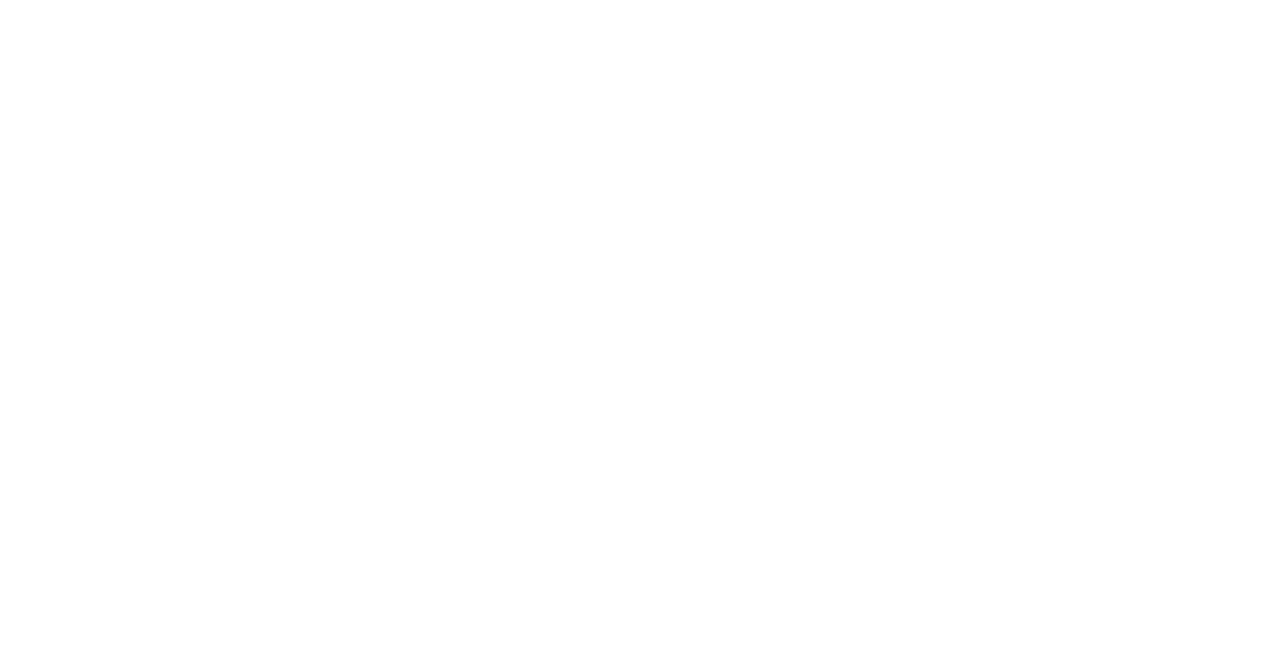
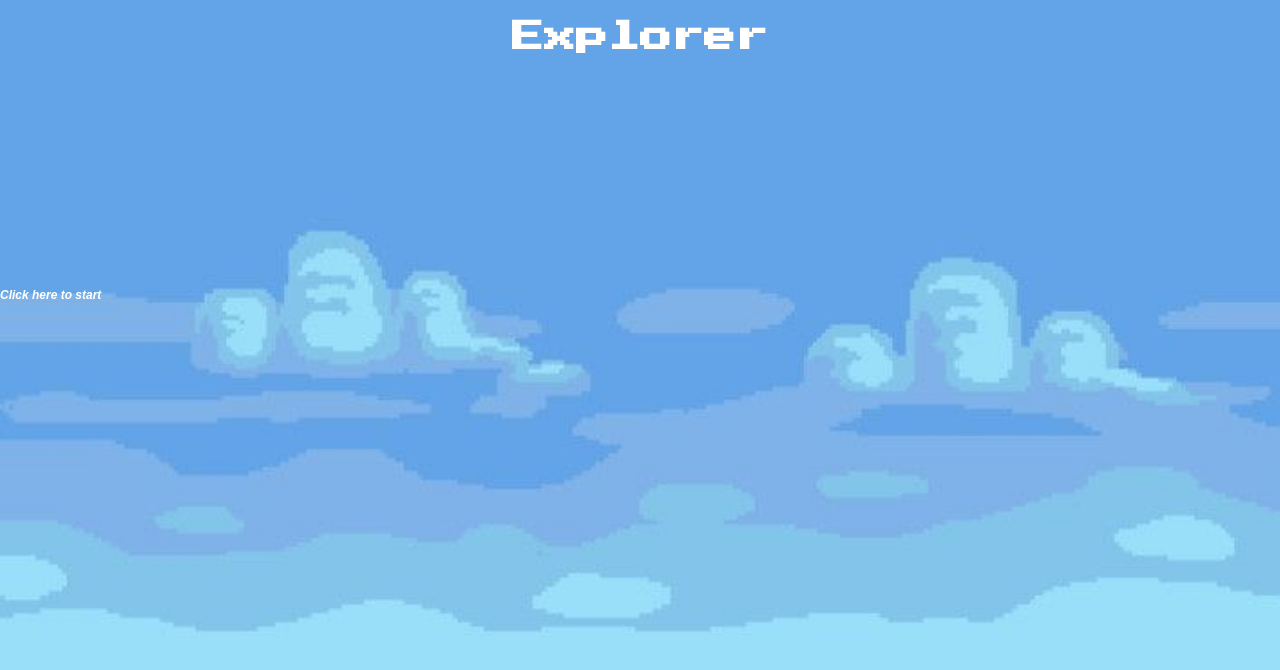
Before and after one commit to hv6erT/Explorer, a website: page index.html in a window 1280 px wide. Drawn offline with Linux system fonts and the light colour scheme.

Commit message:
Update index.html

```diff
--- a/index.html
+++ b/index.html
@@ -16,7 +16,7 @@
   	<body style="padding: 0; margin: 0; font-family: 'Press Start 2P', cursive;">
       	<main style="width: 100vw; height: 100vh; overflow: hidden; padding: 0; margin: 0;">
       		<div class="wrapper" id="game-wrapper"></div>
-  			<div class="wrapper" id="start-wrapper" style="background-image('assets/sky.jpg'); cursor: pointer; display: flex; flex-direction: column;">
+  			<div class="wrapper" id="start-wrapper" style="background-image: url('assets/sky.jpg'); cursor: pointer; display: flex; flex-direction: column;">
               	<h1 style="width: 100%; height: 30%; text-align: center;">Explorer</h1>
               	<div id="start-wrapper-loader" style="width: 100%; height: 50%; display: flex; justify-content: center;">
                   	<div class="loader"></div>
```
